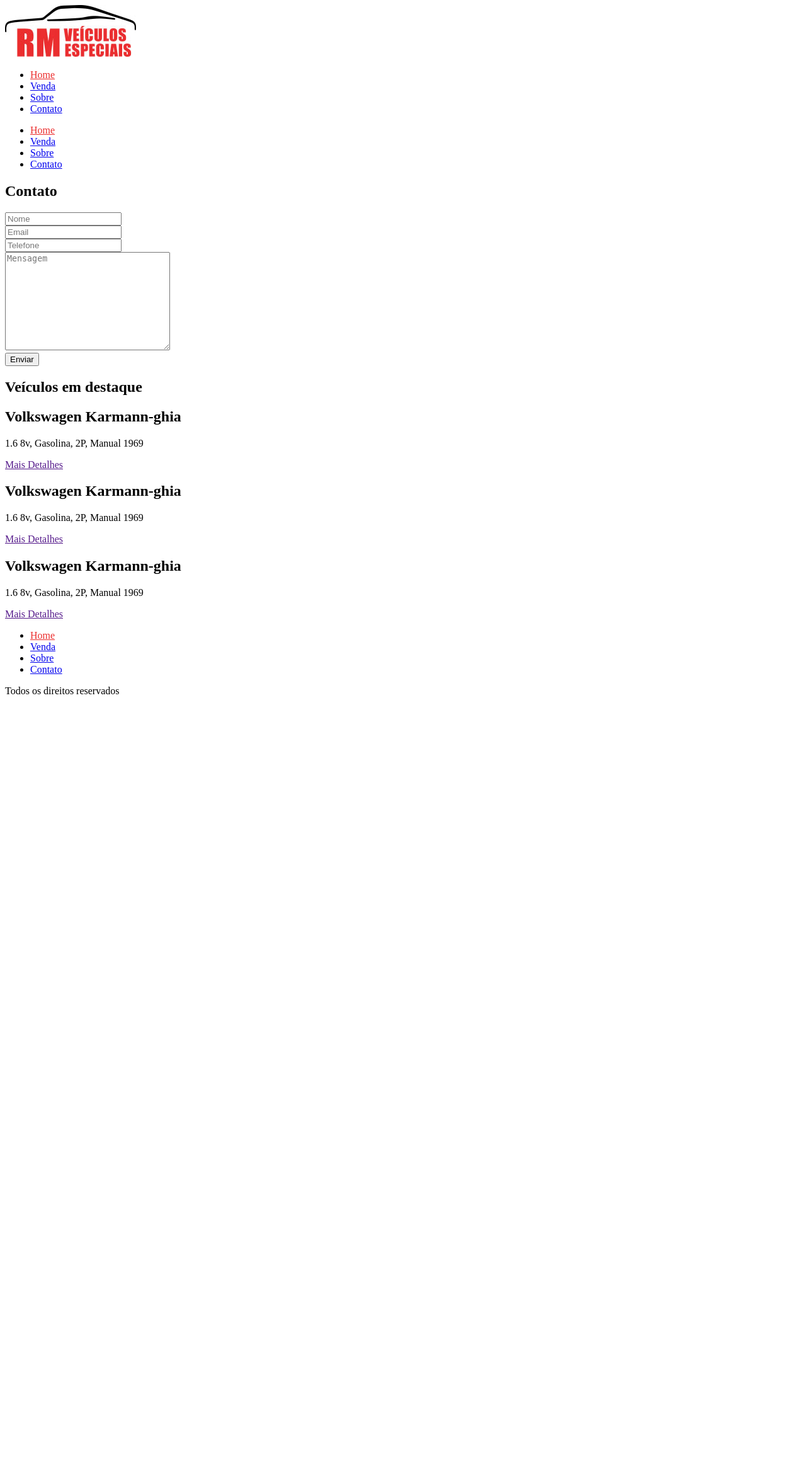
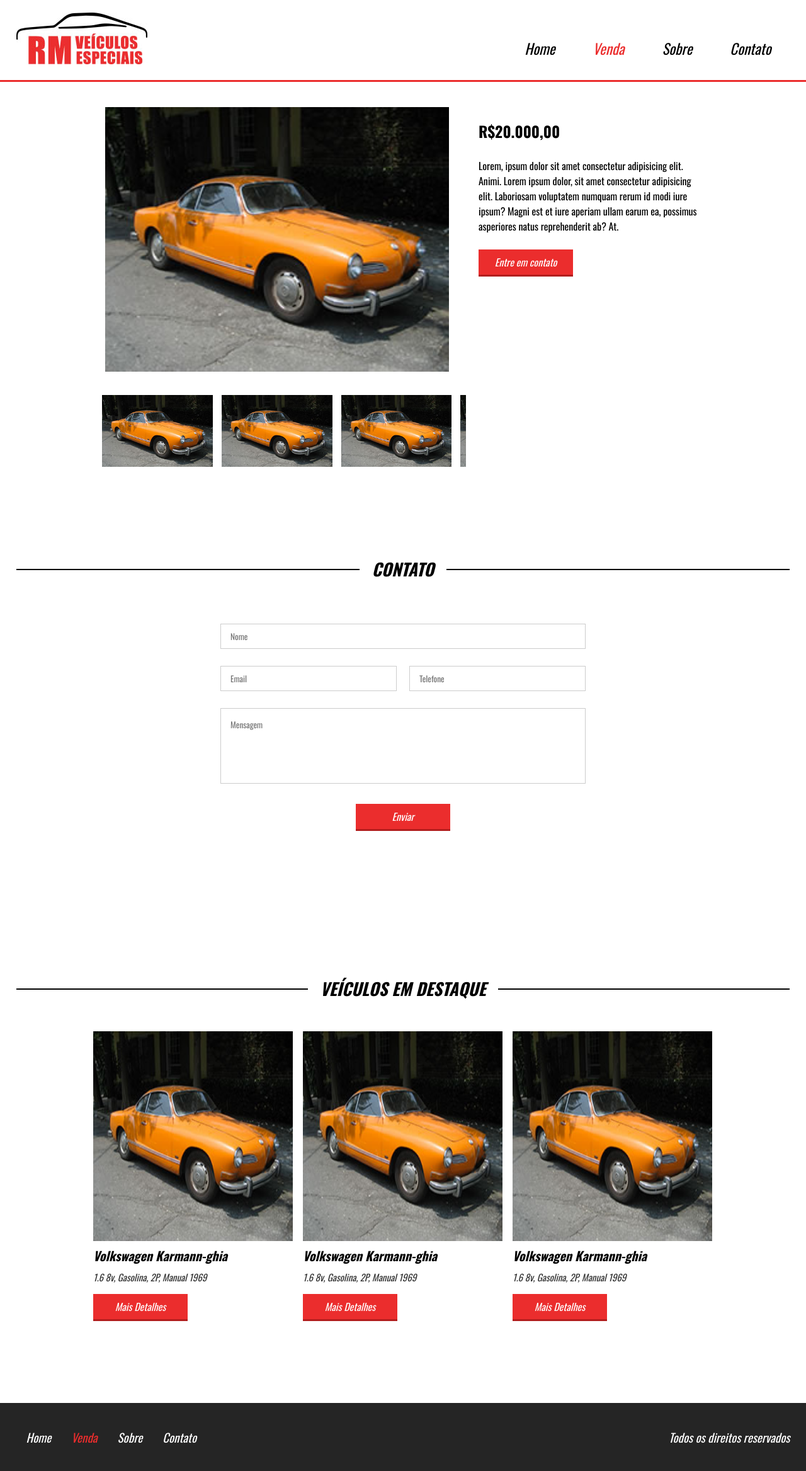
Before and after one commit to jacildofurtado/Danki-code, a PHP site: page /veiculo-teste.html in a window 1280 px wide. Shown: the whole page at 63% size. Before the commit the page ends 1102 px from the top, so only its background shows below. Run offline with PHP 8.4, Linux system fonts and the light colour scheme.

Commit message:
Criada pagina de venda individual

```diff
--- a/ftont-end-completo/projeto-05/css/style.css
+++ b/ftont-end-completo/projeto-05/css/style.css
@@ -523,7 +523,66 @@
     margin-top: 20px;
 }
 
-@media screen and (max-width: 1400px) {
+/*Venda-single*/
+
+section.venda-single{
+    padding: 0 2%;
+}
+
+section.venda-single .container{
+    padding: 40px 0;
+    max-width: 1000px;
+}
+
+.info-veiculo{
+    float: left;
+    width: 60%;
+}
+
+.foto-destaque{
+    width: 100%;
+    padding-top: 70%;
+    background-position: center;
+    background-size: contain;
+    background-repeat: no-repeat;
+}
+
+.descricao-veiculo{
+    float: left;
+    width: 40%;
+    padding: 20px;
+}
+
+.descricao-veiculo p{
+    max-width: 360px;
+    margin-top: 25px;
+}
+
+.descricao-veiculo a{
+    margin-top: 25px;
+}
+
+.nav-galeria{
+    width: 100%;
+    padding: 15px;
+    overflow: hidden;
+    margin-top: 15px;
+}
+
+.nav-galeria-wraper{
+    width: 200%;
+}
+
+.mini-img{
+    float: left;
+    width: calc(33.3% * (100 / 200));
+    border: 7px solid white;
+    background-position: center;
+    background-size: cover;
+    padding-top: calc(33.3% * (100 / 200) * 0.6);
+}
+
+@media screen and (max-width: 1400px){
     section.banner{
         background-size: 90% auto;
         background-position: 200% 100%;
--- a/ftont-end-completo/projeto-05/veiculo-teste.html
+++ b/ftont-end-completo/projeto-05/veiculo-teste.html
@@ -5,9 +5,10 @@
     <meta http-equiv="X-UA-Compatible" content="IE=edge">
     <meta name="viewport" content="width=device-width, initial-scale=1.0">
     <title>Veiculo|Projeto 05</title>
+    <link rel="stylesheet" href="css/style.css">
 </head>
 <body>
-    <header>
+    <header style="border-bottom: 3px solid #EB2D2D;">
 
         <div class="container">
 
@@ -17,8 +18,8 @@
 
             <nav class="desktop">
                 <ul>
-                    <li><a style="color: #EB2D2D" href="#">Home</a></li>
-                    <li><a href="venda.html">Venda</a></li>
+                    <li><a href="#">Home</a></li>
+                    <li><a  style="color: #EB2D2D" href="venda.html">Venda</a></li>
                     <li><a href="#">Sobre</a></li>
                     <li><a href="#">Contato</a></li>
                 </ul>
@@ -26,8 +27,8 @@
 
             <nav class="mobile">
                 <ul>
-                    <li><a style="color: #EB2D2D" href="#">Home</a></li>
-                    <li><a href="venda.html">Venda</a></li>
+                    <li><a href="#">Home</a></li>
+                    <li><a  style="color: #EB2D2D" href="venda.html">Venda</a></li>
                     <li><a href="#">Sobre</a></li>
                     <li><a href="#">Contato</a></li>
                 </ul>
@@ -35,6 +36,34 @@
             <div class="clear"></div>
         </div><!--container-->
     </header>
+
+    <section class="venda-single">
+        <div class="container">
+            <!--<div class="line-titulo">
+                <div class="ln1"></div>
+                <h2>Opala 1997</h2>
+            </div>-->
+            <div class="info-veiculo">
+                <div class="foto-destaque" style="background-image: url(images/carro1.jpg);"></div><!--foto-destaque-->
+                <div class="nav-galeria">
+                    <div class="nav-galeria-wraper">
+                        <div class="mini-img" style="background-image: url(images/carro1.jpg);"></div>
+                        <div class="mini-img" style="background-image: url(images/carro1.jpg);"></div>
+                        <div class="mini-img" style="background-image: url(images/carro1.jpg);"></div>
+                        <div class="mini-img" style="background-image: url(images/carro1.jpg);"></div>
+                        <div class="mini-img" style="background-image: url(images/carro1.jpg);"></div>
+                        <div class="mini-img" style="background-image: url(images/carro1.jpg);"></div>
+                    </div><!--nav-galeria-wraper-->
+                </div><!--nav-galeria-->
+            </div><!--info-veiculo-->
+            <div class="descricao-veiculo">
+                <h2>R$20.000,00</h2>
+                <p>Lorem, ipsum dolor sit amet consectetur adipisicing elit. Animi. Lorem ipsum dolor, sit amet consectetur adipisicing elit. Laboriosam voluptatem numquam rerum id modi iure ipsum? Magni est et iure aperiam ullam earum ea, possimus asperiores natus reprehenderit ab? At.</p>
+                <a class="btn1" href="">Entre em contato</a>
+            </div><!--descricao-veiculo-->
+            <div class="clear"></div>
+        </div><!--container-->
+    </section><!--venda-single-->
 
     <section class="contato">
         <div class="line-titulo">
@@ -108,8 +137,8 @@
         <div class="container">
             <nav>
                 <ul>
-                    <li><a style="color: #EB2D2D" href="#">Home</a></li>
-                    <li><a href="venda.html">Venda</a></li>
+                    <li><a href="#">Home</a></li>
+                    <li><a style="color: #EB2D2D" href="venda.html">Venda</a></li>
                     <li><a href="#">Sobre</a></li>
                     <li><a href="#">Contato</a></li>
                 </ul>
```
